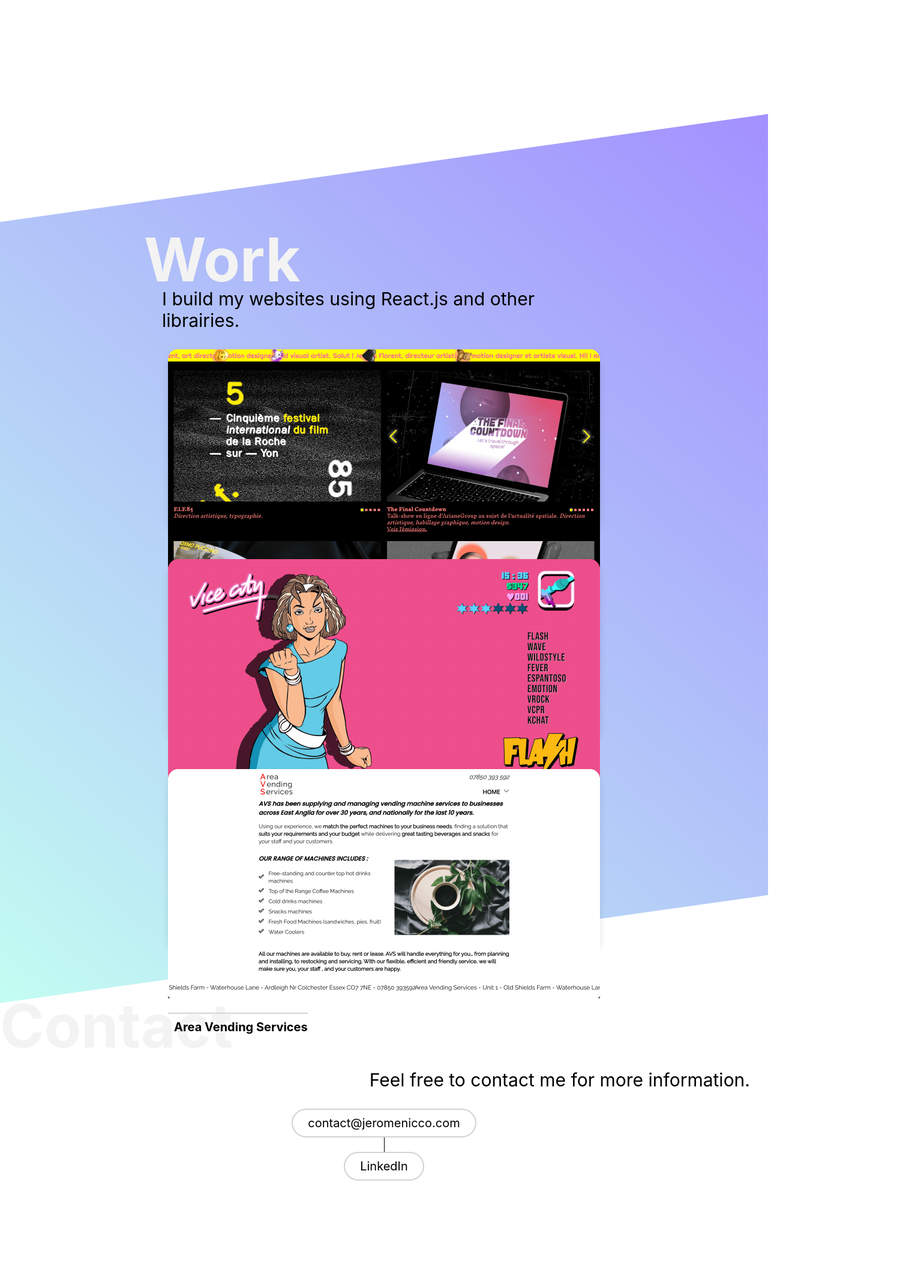
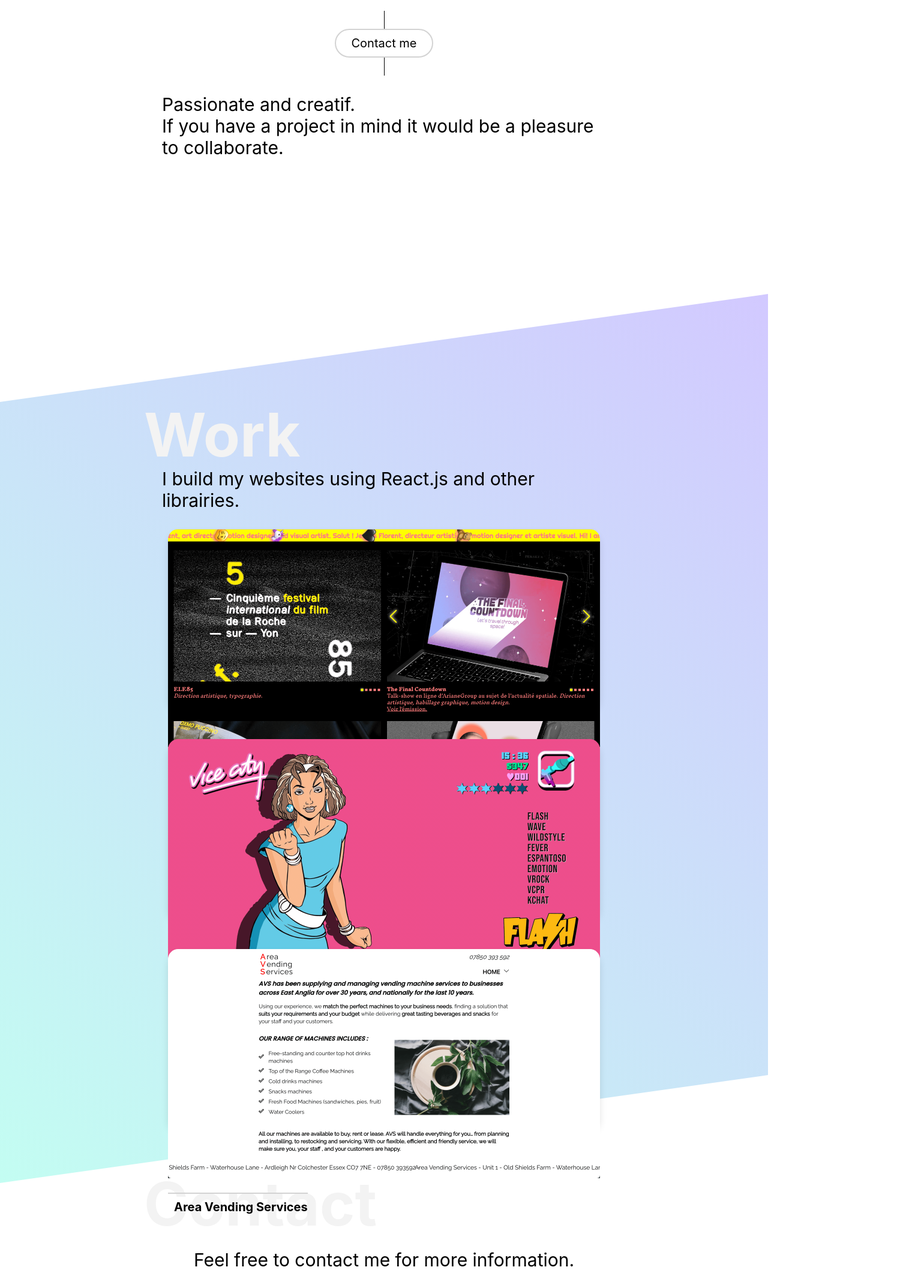
Before and after one commit to jeromenicco/my-portfolio, a React (Create React App) app: page / in a window 1280 px wide. Shown: the part 320-2467 px from the top of the page at 60% size, 1520 px wide, since content can reach past the window. Built offline with nearby package versions, Linux system fonts and the light colour scheme.

Commit message:
added -> button in about section + text // scroll up btn in contact section

```diff
--- a/src/App.js
+++ b/src/App.js
@@ -2,6 +2,8 @@ import Navbar from './components/Navbar'
 import About from './components/About'
 import Work from './components/Work';
 import Contact from './components/Contact';
+
+import { Link } from 'react-scroll'
 
 import './App.css';
 
@@ -9,10 +11,10 @@ function App() {
 
   return (
     <div className="app">
-      <Navbar />
-      <About />
+      <Navbar Link={Link} />
+      <About Link={Link} />
       <Work />
-      <Contact />
+      <Contact Link={Link} />
 
     </div>
   );
--- a/src/components/About.css
+++ b/src/components/About.css
@@ -1,17 +1,17 @@
 .about-container {
     width: 100%;
-    height: 600px;
+    height: 900px;
     position: relative;
     /* background-image: linear-gradient(45deg, #6303B1, #ff0099); */
     /* transform: skewY(-11deg); */
     z-index: 0;
 }
 
-/* .content {
+.about-content {
 	max-width: 50em;
     margin: 0 auto;
-    transform: skewY(11deg);
-} */
+    /* transform: skewY(11deg); */
+}
 
 .react-parallax {
     height: 100%;
@@ -28,11 +28,32 @@
 }
 
 .about-text-container {
-    text-align: right;
     margin: auto 30px;
     padding-top: 170px;
 }
 
 .about-text {
+    text-align: right;
     font-size: 30px;
 }
+
+.about-text-container2 {
+    margin: auto 30px;
+}
+
+.about-text2 {
+    text-align: left;
+    font-size: 30px;
+}
+
+.about-button-container {
+    display: flex;
+    flex-direction: column;
+    align-items: center;
+    width: 100%;
+}
+
+.about-stroke {
+    height: 30px;
+    border-right: 1px solid black;
+}
--- a/src/components/About.js
+++ b/src/components/About.js
@@ -6,10 +6,10 @@ import './About.css'
 
 
 
-function About() {
+function About({Link}) {
     return (
         <div className='about-container' id='about'>
-          <div className='content'>
+          <div className='about-content'>
             <Parallax
               strength={100}
               renderLayer={(percentage) => (
@@ -31,6 +31,26 @@ function About() {
                   I love designing and building web interfaces.
                 </p>
               </div>
+              <div className='about-button-container'>
+                <div className='about-stroke' />
+                <Link
+                  className='button'
+                  to="contact"
+                  spy={true}
+                  smooth={true}
+                  // offset={200}
+                  duration={1300}
+                >
+                  Contact me
+                </Link>
+                <div className='about-stroke' />
+                <div className='about-text-container2'>
+                  <p className='about-text2'>
+                    Passionate and creatif.<br/>
+                    If you have a project in mind it would be a pleasure to collaborate.
+                  </p>
+                </div>
+              </div>
             </Parallax>
           </div>
         </div>
--- a/src/components/Contact.css
+++ b/src/components/Contact.css
@@ -1,4 +1,41 @@
 .contact-container {
     height: 700px;
     width: 100%;
+    position: relative;
 }
+
+.contact-content {
+    max-width: 50em;
+	margin: 0 auto;
+}
+
+.contact-text-container {
+    margin: auto 30px;
+    padding-top: 170px;
+}
+
+.contact-text {
+    text-align: center;
+    font-size: 30px;
+}
+
+.scrolltop-container {
+    width: 100%;
+    display: flex;
+    flex-direction: column;
+    align-items: center;
+    position: absolute;
+    bottom: 20px;
+}
+
+.scrolltop-button {
+    border: none;
+    background: none;
+    font-size: 30px;
+    animation: scrollUp 0.5s ease infinite alternate;
+}
+
+@keyframes scrollUp {
+    0% { transform: translateY(0); }
+    100% { transform: translateY(-10px); }
+}
--- a/src/components/Contact.js
+++ b/src/components/Contact.js
@@ -1,12 +1,14 @@
 import React from 'react'
-import { Parallax } from "react-parallax";
+import { Parallax } from "react-parallax"
+
+import ContactButtons from './ContactButtons'
 
 import './Contact.css'
-import ContactButtons from './ContactButtons';
 
-function Contact() {
+function Contact({Link}) {
     return (
         <div className='contact-container' id='contact'>
+          <div className='contact-content'>
             <Parallax
                   strength={100}
                   renderLayer={(percentage) => (
@@ -22,12 +24,24 @@ function Contact() {
                     </div>
                   )}
                 >
-                  <div className='about-text-container'>
-                    <p className='about-text'>Feel free to contact me for more information.</p>
+                  <div className='contact-text-container'>
+                    <p className='contact-text'>Feel free to contact me for more information.</p>
                   </div>
             </Parallax>
+            <ContactButtons />
 
-            <ContactButtons />
+            <div className='scrolltop-container'>
+              <Link
+               to="about"
+               spy={true}
+               smooth={true}
+               duration={800}>
+                <button className='scrolltop-button'>⇪</button>
+              </Link>
+              <p>Scroll Up</p>
+            </div>
+
+          </div>
         </div>
     )
 }
--- a/src/components/ContactButtons.css
+++ b/src/components/ContactButtons.css
@@ -5,7 +5,6 @@
     align-items: center;
     width: 100%;
     height: 120px;
-
 }
 
 .stroke {
@@ -20,4 +19,10 @@
     border-radius: 50px;
     text-align: center;
     padding: 10px 25px;
+    margin: auto 20px;
 }
+
+.button a {
+    color: initial;
+    text-decoration: none;
+}
--- a/src/components/ContactButtons.js
+++ b/src/components/ContactButtons.js
@@ -6,11 +6,11 @@ function ContactButtons() {
     return (
         <div className='button-container'>
             <div className='button'>
-                contact@jeromenicco.com
+                <a href='mailto:contact@jeromenicco.com'>contact@jeromenicco.com</a>
             </div>
             <div className='stroke' />
             <div className='button'>
-                LinkedIn
+                <a href='https://www.linkedin.com/in/jerome-nicco/'>LinkedIn</a>
             </div>
         </div>
     )
--- a/src/components/Navbar.js
+++ b/src/components/Navbar.js
@@ -1,17 +1,11 @@
 import React, {useState} from 'react'
-import { Link } from 'react-scroll'
-
 
 import './Navbar.css'
 
-function Navbar() {
+function Navbar({Link}) {
     const [scrollDown, setScrollDown] = useState(false)
-    console.log(scrollDown)
-
-    // console.log(window.scrollY)
 
     let lastScrollY = window.scrollY
-    // console.log(lastScrollY)
 
     window.addEventListener('scroll', () => {
         if (lastScrollY < window.scrollY && window.scrollY > 60) {
@@ -23,10 +17,8 @@ function Navbar() {
         lastScrollY = window.scrollY
     })
 
-
     return (
             <nav className={ !scrollDown ? 'navbar' : 'navbar-hidden'}>
-            {/* <nav className='navbar'> */}
                 <a href='/' className='logo'>
                     JN
                 </a>
@@ -37,7 +29,7 @@ function Navbar() {
                         to="about"
                         spy={true}
                         smooth={true}
-                        offset={80}
+                        // offset={80}
                         duration={800}
                         className='nav-item'
                     >
--- a/src/components/Work.css
+++ b/src/components/Work.css
@@ -2,7 +2,7 @@
     height: fit-content;
     width: 100vw;
     position: relative;
-    background-image: linear-gradient(45deg, #c3fdf2, #a290ff);
+    background-image: linear-gradient(45deg, #c3fdf2, #d2c9ff);
 	  transform: skewY(-8deg);
     z-index: 0;
 }
@@ -17,6 +17,11 @@
   text-align: left;
   margin: auto 30px;
   padding-top: 170px;
+}
+
+.work-text {
+  text-align: left;
+  font-size: 30px;
 }
 
 .work-background-text {
--- a/src/components/Work.js
+++ b/src/components/Work.js
@@ -26,7 +26,7 @@ function Work() {
                   )}
                 >
                   <div className='work-text-container'>
-                    <p className='about-text'>I build my websites using React.js and other librairies.</p>
+                    <p className='work-text'>I build my websites using React.js and other librairies.</p>
                   </div>
             </Parallax>
             <WorkList />
```
Also changed, not shown: src/responsive.css (added).
